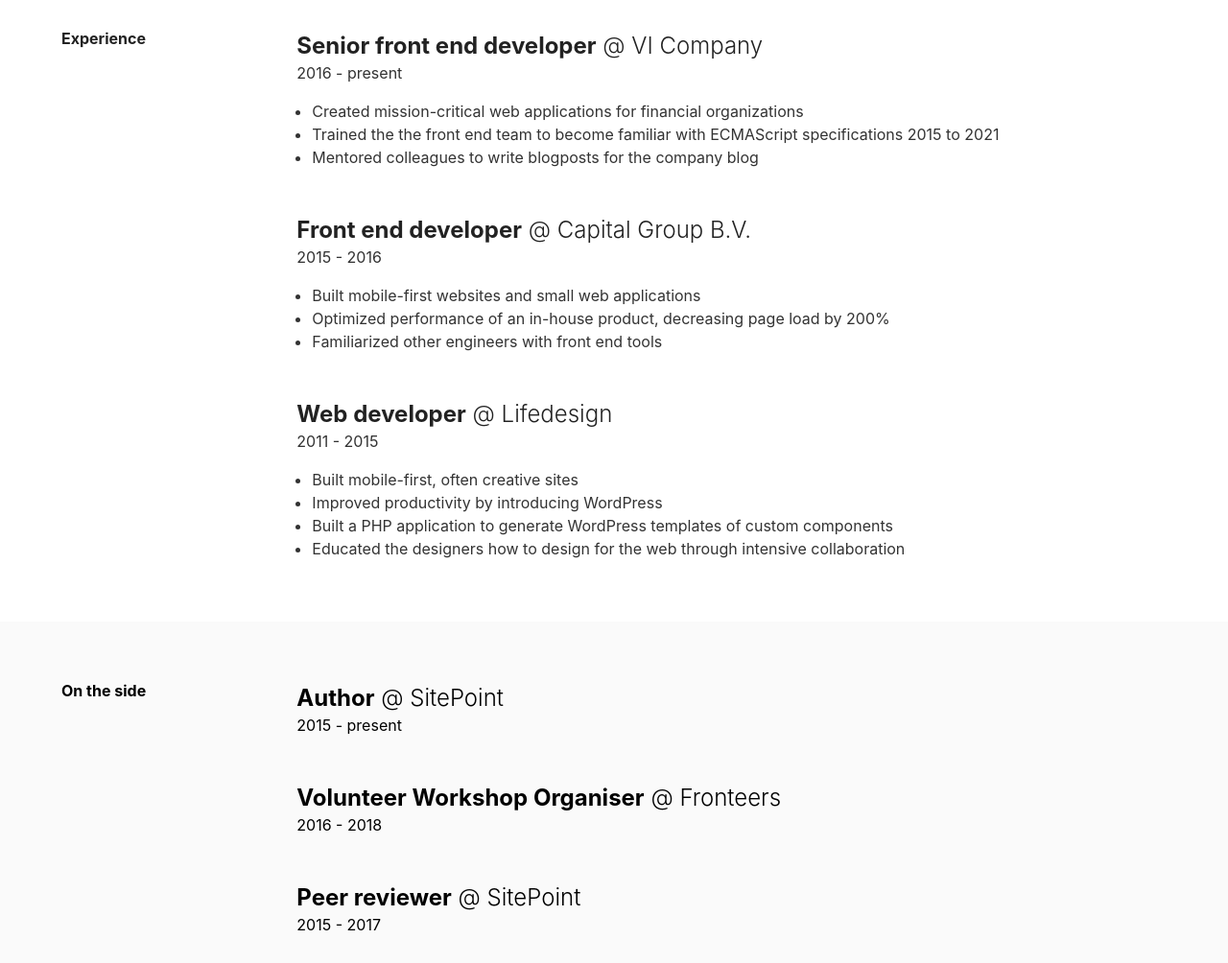
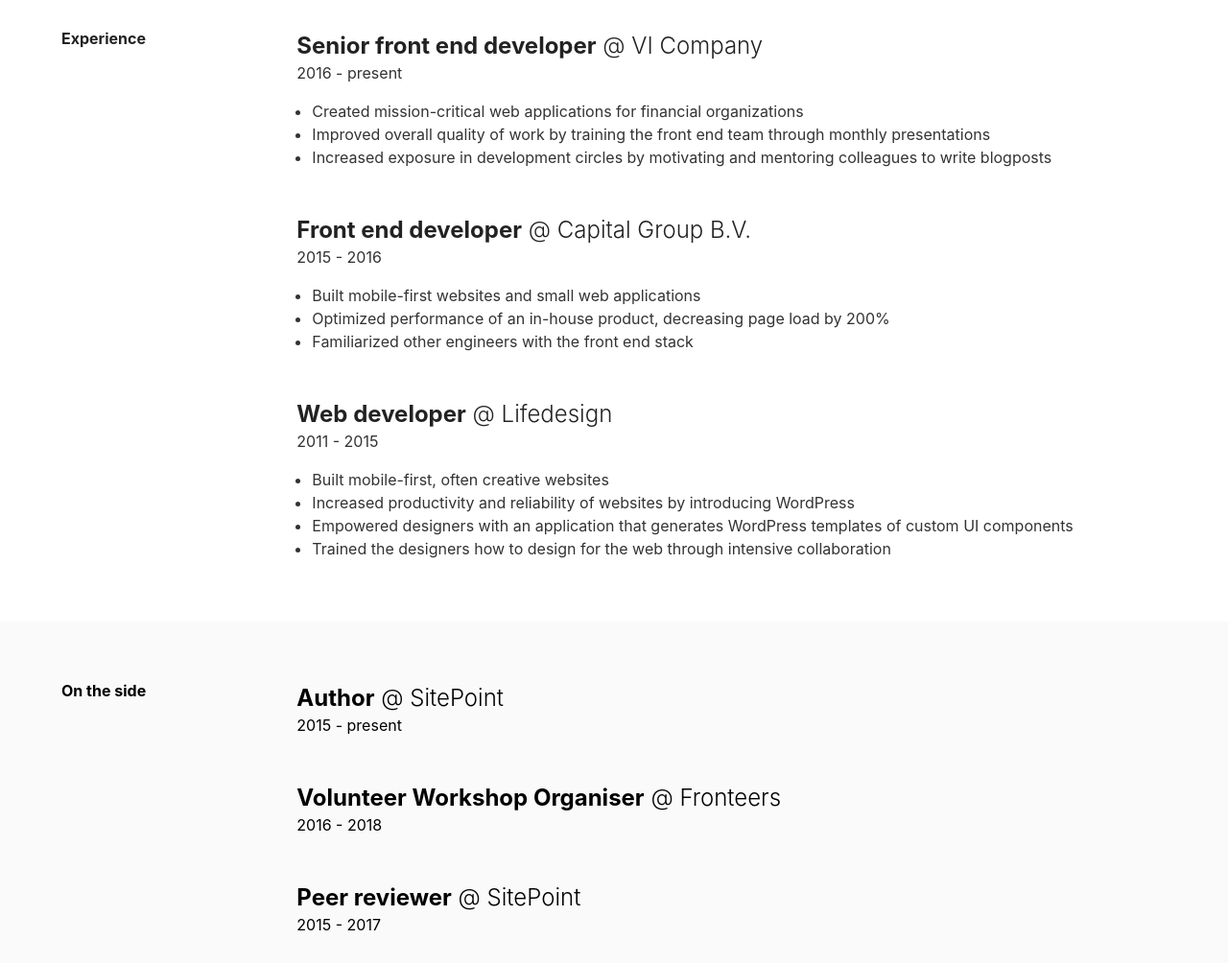
Before and after one commit to timseverien/cv, a website built with Vite: page index.html in a window 1280 px wide. Shown: the part 440-1444 px from the top of the page at 96% size. Built offline with nearby package versions, Linux system fonts and the light colour scheme.

Commit message:
Improve copy

```diff
--- a/index.html
+++ b/index.html
@@ -15,7 +15,7 @@
     <div class="header">
       <h1 class="header__title">Senior Front End Engineer - Tim Severien</h1>
       <div class="header__content">
-        <p>Curious and versatile senior front end developer with 10 years experience that helps people become the best version of themselves.</p>
+        <p>Curious senior front end developer with 10+ years experience that helps people become the best version of themselves.</p>
       </div>
     </div>
 
@@ -40,8 +40,8 @@
 
           <ul>
             <li>Created mission-critical web applications for financial organizations</li>
-            <li>Trained the the front end team to become familiar with ECMAScript specifications 2015 to 2021</li>
-            <li>Mentored colleagues to write blogposts for the company blog</li>
+            <li>Improved overall quality of work by training  the front end team through monthly presentations</li>
+            <li>Increased exposure in development circles by motivating and mentoring colleagues to write blogposts</li>
           </ul>
         </li>
 
@@ -52,7 +52,7 @@
           <ul>
             <li>Built mobile-first websites and small web applications</li>
             <li>Optimized performance of an in-house product, decreasing page load by 200%</li>
-            <li>Familiarized other engineers with front end tools</li>
+            <li>Familiarized other engineers with the front end stack</li>
           </ul>
         </li>
 
@@ -61,10 +61,10 @@
           <time datetime="2011">2011</time> - <time datetime="2015">2015</time>
 
           <ul>
-            <li>Built mobile-first, often creative sites</li>
-            <li>Improved productivity by introducing WordPress</li>
-            <li>Built a PHP application to generate WordPress templates of custom components</li>
-            <li>Educated the designers how to design for the web through intensive collaboration</li>
+            <li>Built mobile-first, often creative websites</li>
+            <li>Increased productivity and reliability of websites by introducing WordPress</li>
+            <li>Empowered designers with an application that generates WordPress templates of custom UI components</li>
+            <li>Trained the designers how to design for the web through intensive collaboration</li>
           </ul>
         </li>
       </ol>
```
